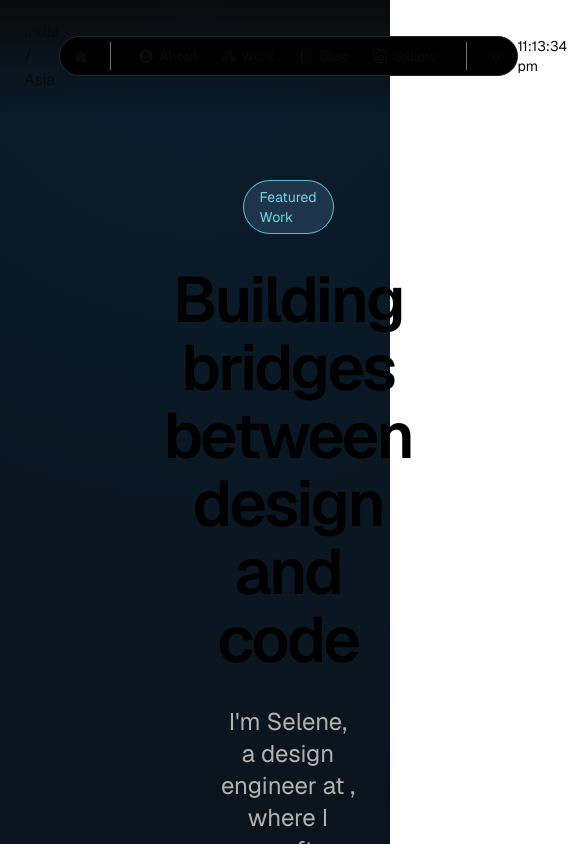
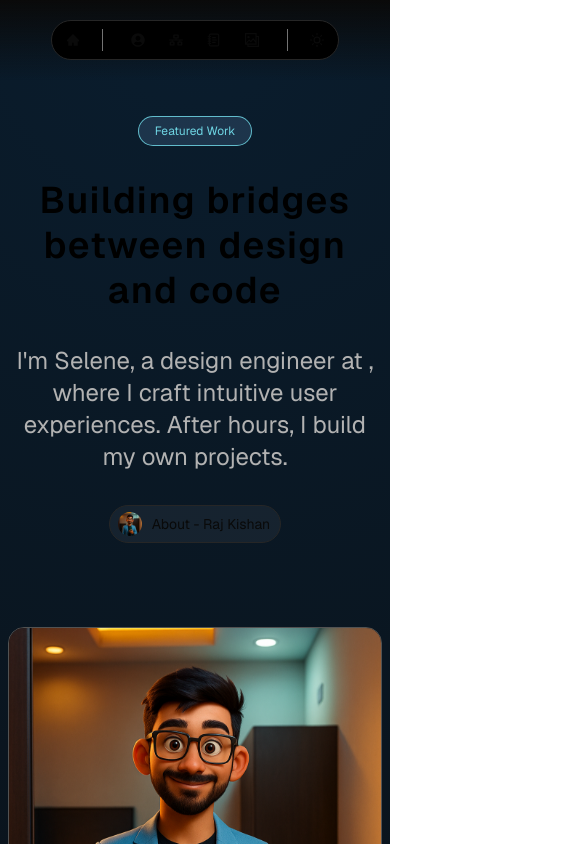
Before and after one commit to RajKishan1/portfolio, a Next.js app: page / in a window 390 px wide. Shown: the top 844 px of the page, 585 px wide, since content can reach past the window. Built offline with nearby package versions, Linux system fonts and the light colour scheme.

Commit message:
fix:responsive footer

```diff
--- a/src/app/page.tsx
+++ b/src/app/page.tsx
@@ -7,8 +7,7 @@ import { BlurFade } from "@/components/magicui/blur-fade";
 
 const page = () => {
   return (
-    <div className=" px-72 flex flex-col gap-6 ">
-
+    <div className="px-2  lg:px-72 flex flex-col gap-6 ">
       <BlurFade direction="right" duration={2}>
         <HeroSection />
         <HomeProjectSection />
--- a/src/components/Footer/Footer.tsx
+++ b/src/components/Footer/Footer.tsx
@@ -5,11 +5,12 @@ import { FaSquareXTwitter } from "react-icons/fa6";
 
 const Footer = () => {
   return (
-    <div className="w-full px-72 py-4 flex items-center justify-between">
-      <div className="text-sm text-neutral-500">
-        ©2025 / <span className="text-neutral-300">Raj Kishan Verma</span> / Made with ❤️
+    <div className="w-full px-2 lg:px-72 py-4 flex flex-col-reverse md:flex-row items-center justify-between mx-auto">
+      <div className="text-xs md:text-sm text-neutral-500">
+        ©2025 / <span className="text-neutral-300">Raj Kishan Verma</span> /
+        Made with ❤️
       </div>
-      <div className="flex items-center gap-4 text-2xl">
+      <div className="flex items-center gap-4 text-lg md:text-2xl mb-3">
         <a href="https://github.com/RajKishan1" target="_blank">
           <SiGithub />
         </a>
--- a/src/components/Home/HeroSection.tsx
+++ b/src/components/Home/HeroSection.tsx
@@ -7,15 +7,15 @@ const geistSans = Geist({
 
 const HeroSection = () => {
   return (
-    <div className="max-w-4xl mx-auto flex flex-col items-center gap-8 pt-12 pb-16">
+    <div className="max-w-4xl mx-auto flex flex-col items-center gap-8 pt-4 md:pt-12 pb-16">
       <a
         href="/work"
         className="py-1.5 px-4 border rounded-full border-[#6FD5E3]/85 bg-blue-300/15"
       >
-        <p className="text-sm text-[#6FD5E3]">Featured Work</p>
+        <p className="text-xs md:text-sm text-[#6FD5E3]">Featured Work</p>
       </a>
       <h1
-        className={`${geistSans.className} text-[64px] max-w-3xl font-semibold text-black text-center leading-[68px] tracking-[-2.5px] font-strong dark:text-white`}
+        className={`${geistSans.className} text-[37px] md:text-[64px] max-w-3xl font-semibold text-black text-center leading-[45px] md:leading-[68px] tracking-[1.5px] md:tracking-[-2.5px] font-strong dark:text-white`}
       >
         Building bridges between design and code
       </h1>
@@ -25,9 +25,9 @@ const HeroSection = () => {
         I'm Selene, a design engineer at , where I craft intuitive user
         experiences. After hours, I build my own projects.
       </h4>
-      <div className="flex items-center justify-center gap-2.5 border-[1px] border-neutral-800 rounded-full  px-2 py-1.5 hover:bg-neutral-800 transition">
+      <div className="flex items-center bg-white/5 justify-center gap-2.5 border-[1px] border-neutral-800 rounded-full  px-2 py-1.5 hover:bg-white/20  transition">
         <img className="rounded-full size-6" src="/me.png" alt="" />
-        <p className="text-sm">About - Raj Kishan</p>
+        <p className="text-sm pr-0.5">About - Raj Kishan</p>
         {/* <p className="hidden hover:flex">qweqwe</p> */}
       </div>
     </div>
--- a/src/components/Home/LatestBlog.tsx
+++ b/src/components/Home/LatestBlog.tsx
@@ -17,7 +17,7 @@ const LatestBlogCard = ({ Title }: prop) => {
 
 const LatestBlog = () => {
   return (
-    <div className="relative  w-full p-8 py-13 my-20 flex items-center justify-between">
+    <div className="relative  w-full p-8 py-13 my-20 flex flex-col md:flex-col items-center justify-between">
       <hr className="w-3/4  bg-neutral-700 absolute top-0 left-0" />
       <hr className="w-3/4 bg-neutral-700 absolute bottom-0 right-0" />
       <div className="w-1/3 ">
@@ -26,7 +26,7 @@ const LatestBlog = () => {
           <br /> the Blog
         </h2>
       </div>
-      <div className="flex gap-3  w-4/5 ">
+      <div className="flex flex-col md:flex-row gap-3  w-4/5 ">
         {" "}
         <LatestBlogCard Title="this is a blog this is a blog" />
         <LatestBlogCard Title="this is a blog this is a blog" />
--- a/src/components/Navbar/NavMenu.tsx
+++ b/src/components/Navbar/NavMenu.tsx
@@ -4,14 +4,13 @@ import { FaNetworkWired } from "react-icons/fa";
 import { LuNotebookText } from "react-icons/lu";
 import { GrGallery } from "react-icons/gr";
 import { FaUserCircle } from "react-icons/fa";
-import { IoSunny } from "react-icons/io5";
 import ThemeToggle from "./ThemeToggle";
 
 const Class =
-  "flex gap-1.5 items-center rounded-full hover:border-neutral-400 hover:bg-neutral-800 px-3 py-1 hover:scale-110 transition duration-500 ";
+  "flex gap-1.5 items-center rounded-full hover:border-neutral-400 hover:bg-neutral-800 px-3 py-1 hover:scale-110 transition duration-500";
 const NavMenu = () => {
   return (
-    <div className="bg-black rounded-full px-1 py-0.5 flex gap-3 items-center border-[1px] border-neutral-800 text-sm">
+    <div className="bg-black rounded-full px-1 py-0.5 flex gap-3 items-center border-[1px] border-neutral-800 text-sm mx-auto">
       <a href="/" className="rounded-full hover:bg-neutral-700 p-2.5">
         <AiFillHome />
       </a>
@@ -19,23 +18,22 @@ const NavMenu = () => {
         {" "}
         <a href="/about" className={Class}>
           <FaUserCircle />
-          About
+          <p className="hidden md:block"> About</p>
         </a>
         <a href="/work" className={Class}>
           <FaNetworkWired />
-          Work
+          <p className="hidden md:block">Work</p>
         </a>
         <a href="/blog" className={Class}>
           <LuNotebookText />
-          Blog
+          <p className="hidden md:block"> Blog</p>
         </a>
         <a href="/gallery" className={Class}>
           <GrGallery />
-          Gallery
+          <p className="hidden md:block">Gallery</p>
         </a>
       </div>
       <div className="rounded-full hover:bg-neutral-700 p-2.5">
-        {/* <IoSunny /> */}
         <ThemeToggle />
       </div>
     </div>
--- a/src/components/Navbar/Navbar.tsx
+++ b/src/components/Navbar/Navbar.tsx
@@ -14,9 +14,9 @@ const Navbar = () => {
 
   return (
     <div className="sticky top-0 w-full py-5 px-6 flex justify-between items-center bg-gradient-to-t from-transparent to-[#0a0a0a] z-50">
-      <p>India / Asia</p>
+      <p className="hidden lg:block"> India / Asia</p>
       <NavMenu />
-      <p className="text-sm w-20"> {time}</p>
+      <p className="text-sm w-20 hidden lg:block"> {time}</p>
     </div>
   );
 };
```
